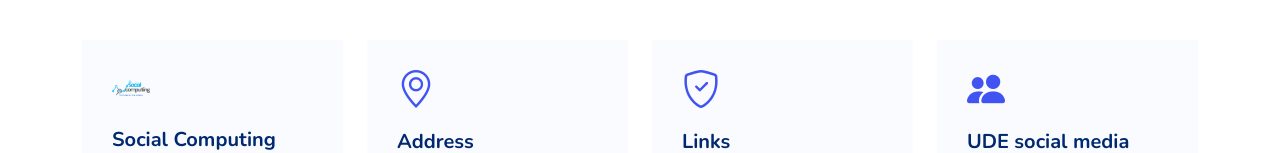
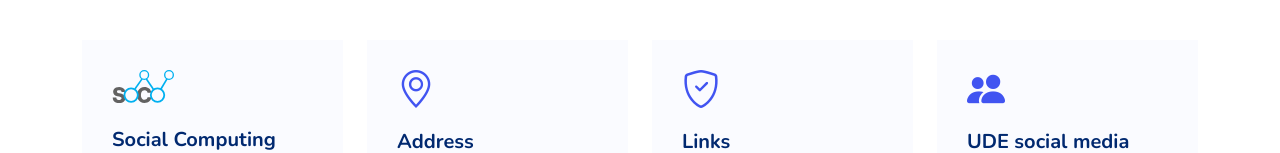
Before and after one commit to ude-soco/ude-soco.github.io, a plain HTML site: page index.html in a window 1280 px wide. Shown: the part 2476-2629 px from the top of the page. Drawn offline with nearby package versions, Linux system fonts and the light colour scheme.

Commit message:
logo update

```diff
--- a/index.html
+++ b/index.html
@@ -307,7 +307,7 @@
               <div class="col-md-6 col-lg-3">
                 <div class="info-box">
                   <!-- <i class="bi bi-telephone"></i> -->
-                  <img src="assets/img/soco-logo.png" alt="" height="38px" />
+                  <img src="assets/img/soco-logo.svg" alt="" height="38px" />
                   <h3>Social Computing Group</h3>
                   <p>
                     Department of Computer Science and Applied Cognitive
```
Also changed, not shown: assets/img/soco-logo-small.png.
